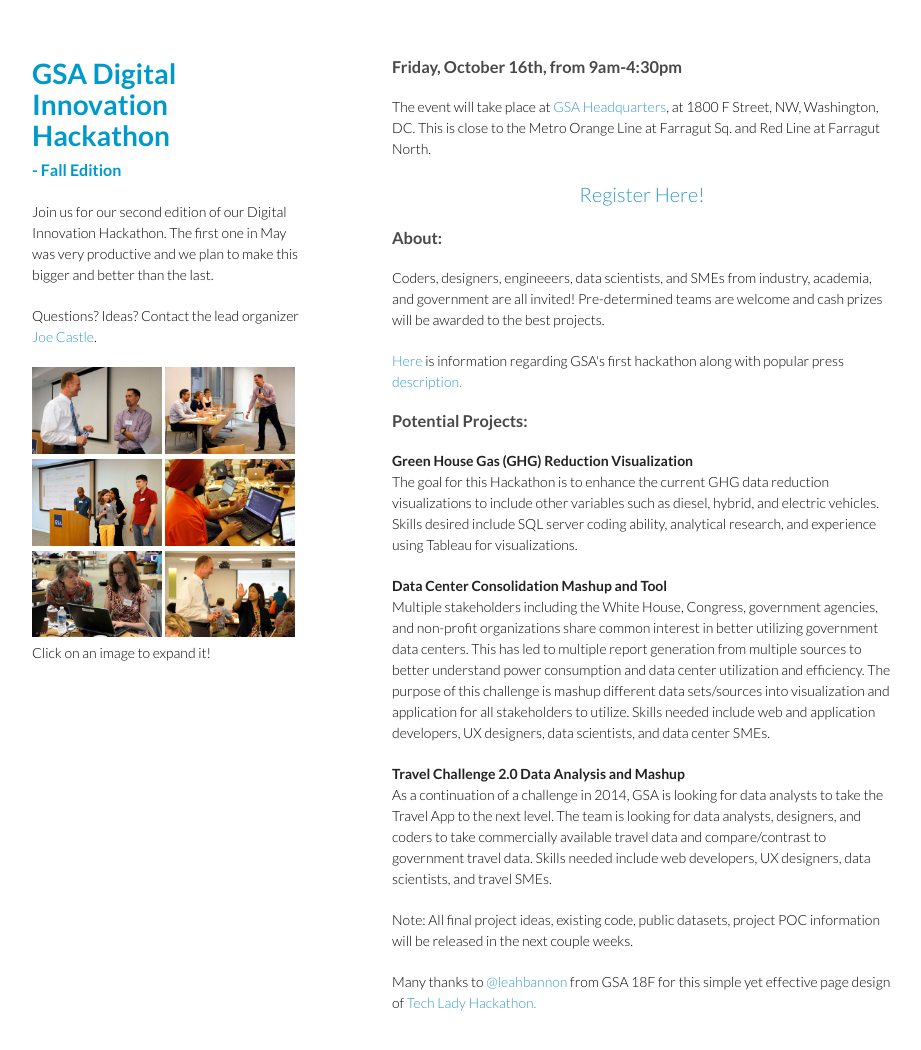
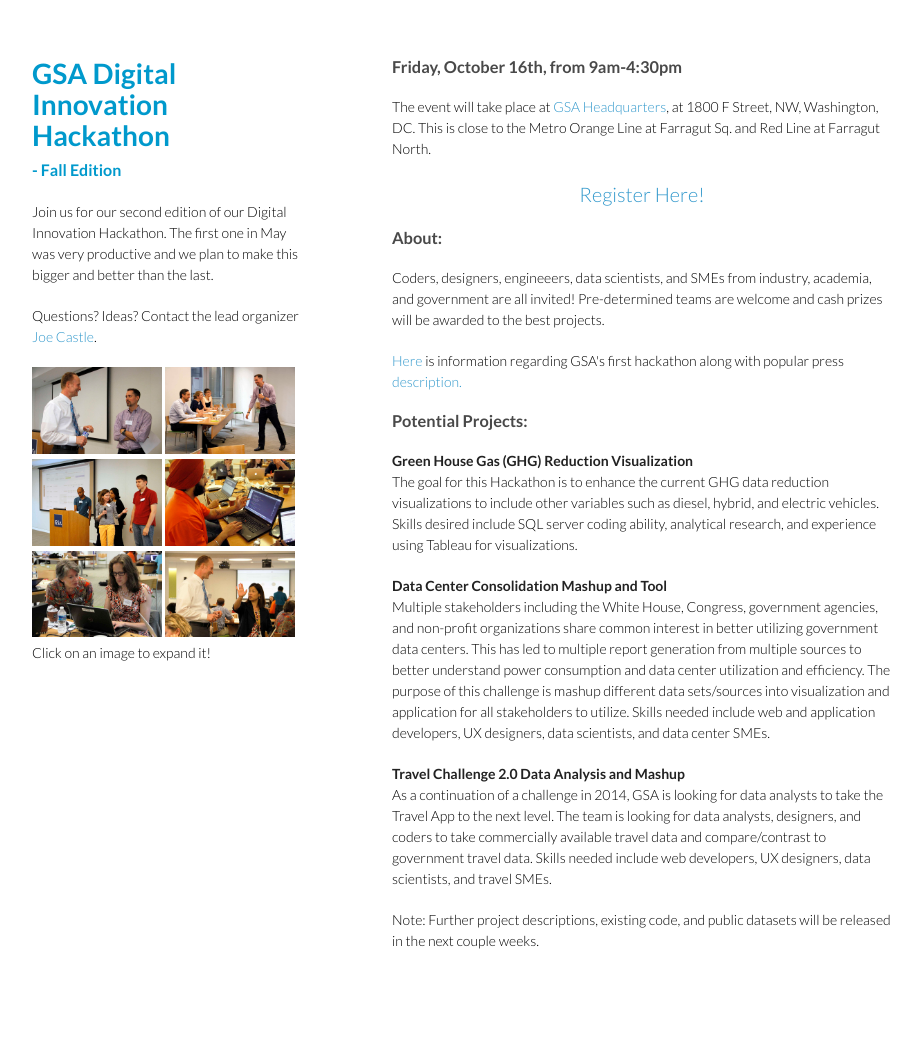
Before and after one commit to GSA/open.gsa.gov, a Jekyll site: the page built from Digital-Innovation-Hackathon-Fall2015/index.html, in a window 1280 px wide and 1083 px high. Shown: the top 1050 px of the window, without its empty margins (178-1099 px from the left). Built offline with Jekyll 4.4.1, drawn with Linux system fonts in a browser that asks for light colours.

Commit message:
text updates

```diff
--- a/Digital-Innovation-Hackathon-Fall2015/index.html
+++ b/Digital-Innovation-Hackathon-Fall2015/index.html
@@ -30,9 +30,5 @@
     As a continuation of a challenge in 2014, GSA is looking for data analysts to take the Travel App to the next level.  The team is looking for data analysts, designers, and coders to take commercially available travel data and compare/contrast to government travel data.  Skills needed include web developers, UX designers, data scientists, and travel SMEs.
   </p>
 
-  <p>Note: All final project ideas, existing code, public datasets, project POC information will be released in the next couple weeks.
-  </p?
-
-<p></p><p></p><p></p>
-<p>Many thanks to <a href="https://twitter.com/leahbannon">@leahbannon</a> from GSA 18F for this simple yet effective page design of <a href="http://techladyhackathon.org">Tech Lady Hackathon.</a>
-</p>
+  <p>Note: Further project descriptions, existing code, and public datasets will be released in the next couple weeks.
+  </p>
```
